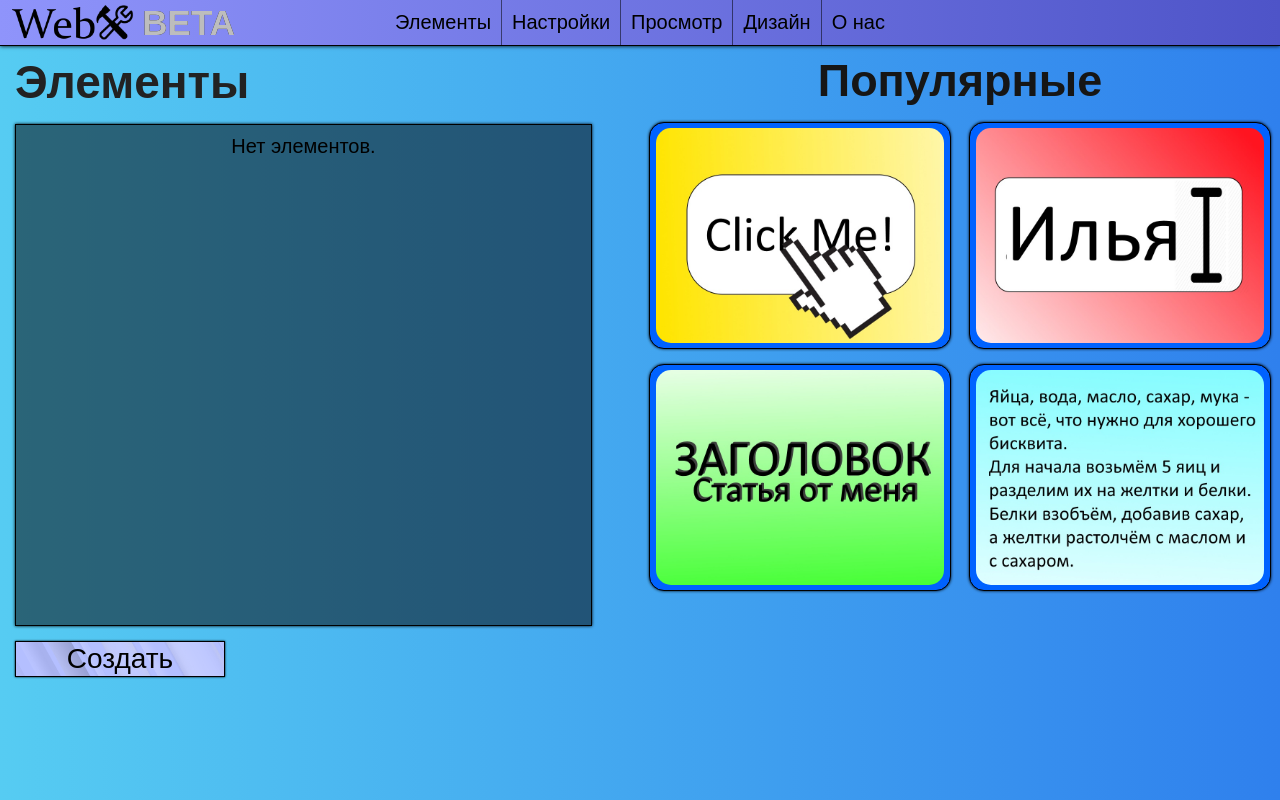
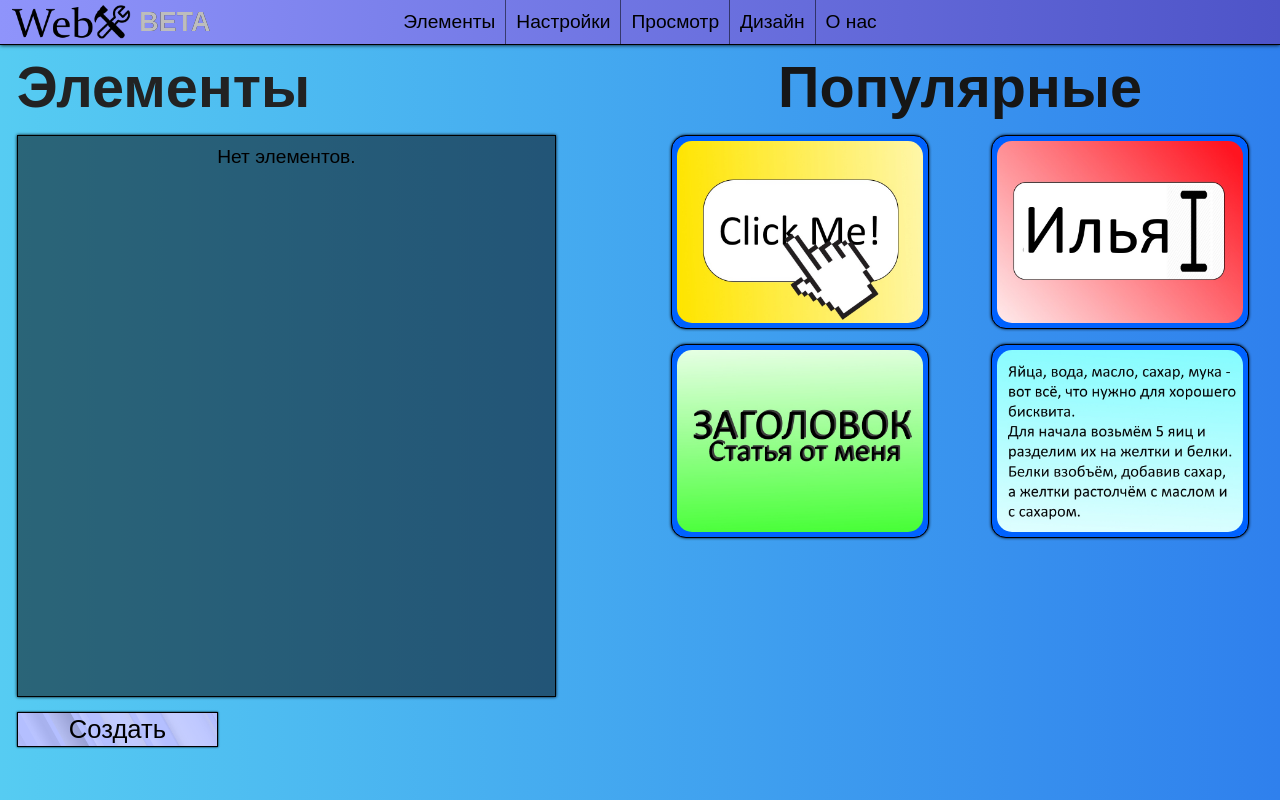
Before and after one commit to waffen-ml/WebCreate, a plain HTML site: page WebCreate/index.html in a window 1280 px wide. Drawn offline with Linux system fonts and the light colour scheme.

Commit message:
Добавление глобальной адаптивности
Теперь компьютеры с разрешением больше 1366x768 смогут корректно отображать страницу!
18.02.2021

```diff
--- a/WebCreate/index.html
+++ b/WebCreate/index.html
@@ -120,7 +120,7 @@
         <div class="content-window" id="about">
             <div class="flex-content adaptive">
                 <h1 class="section-header">О нас</h1>
-                <p class="text">Web Create - бесплатный конструктор сайтов, который позволяющий быстро создать веб-страничку из нескольких простых составляющих.
+                <p class="text">Web Create - бесплатный конструктор сайтов, который позволяющий быстро создать веб-страничку из нескольких простых составляющих.<br>
                     Кулинарный сайт, резюме, интервью, статьи - это лишь малый перечень из того, что вы можете сделать с помощью этого инструмента.
                 </p>
                 <p class="text">Работая, вы можете не беспокоиться за положение элементов на сайте - редактор сам соберёт их в столбец. Также присутствует возможность
--- a/WebCreate/media.css
+++ b/WebCreate/media.css
@@ -33,3 +33,80 @@
         display:block;
     }
 }
+
+
+/*  ULTRA-ADAPTIVE WEB-CREATE
+    BY DONEWEB 18-02-2021
+    all rights reversed
+*/
+
+@media(min-width:1080px) {
+    .actionFrame {
+        width: 20vw;
+        height: calc(20vw * 0.75);
+    }
+    .section-header {
+        font-size:4.5vw;
+    }
+    .content-window .section-header {
+        margin-left:1.3vw;
+    }
+    .mini-header {
+        font-size:calc(4.5vw * 0.696);
+    }
+    .actionPanel .AP-header {
+        font-size:4.5vw
+    }
+    .button {
+        width:calc(210 * 0.075vw);
+        height: calc(210 * 0.075vw * 0.175);
+        font-size:2vw;
+    }
+    .itemlist {
+        width:42vw;
+        height:70vh;
+    }
+    .hidden-text {
+        font-size:1.5vw;
+    }
+    .menu {
+        height:5.5vh;
+    }
+    .logo {
+        height:77.7%;
+    }
+    .beta {
+        font-size:2.1vw;
+    }
+    .menu-sections input[type='button'] {
+        font-size:1.5vw;
+    }
+    .content-window {
+        top:5.5vh;
+        height: 94.5vh;
+    }
+    .text {
+        font-size:2vw;
+        margin-left:1.3vw;
+    }
+    #about .text {
+        max-width:85vw;
+    }
+    .content {
+        margin-left:1.3vw;
+    }
+    .cnt {
+        margin-left:1.3vw;
+    }
+    .actionFrame a {
+        font-size:1.5vw;
+    }
+    .inputfield {
+        width:calc(250 * 0.075vw);
+        height: calc(250 * 0.075vw * 0.129);
+        font-size:1.65vw;
+    }
+    .link {
+        font-size:1.8vw;
+    }
+}
--- a/WebCreate/script.js
+++ b/WebCreate/script.js
@@ -24,7 +24,7 @@ function TextToHtmlFile(text,name) {
 }
 
 function download(text,name) {
-    ddownload_gadget.href = "data:text/plain;charset=utf-8;filename=name," +encodeURIComponent(text);
+    download_gadget.href = "data:text/plain;charset=utf-8;filename=name," +encodeURIComponent(text);
     download_gadget.download = name;
     download_gadget.click();
 }
@@ -68,7 +68,9 @@ function UpdateAll() {
 }
 
 function DownloadPage() {
-    download(page.compilate(),page.fileName + ".html");
+    var str = page.compilate();
+    download(str,page.fileName + ".html");
+
 }
 
 function strweight(str) {
```
Also changed, not shown: WebCreate/style.css (line endings or trailing spaces).
